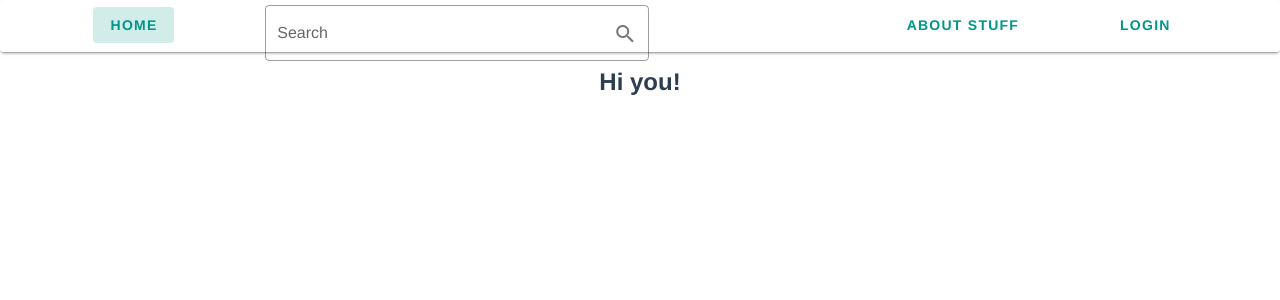
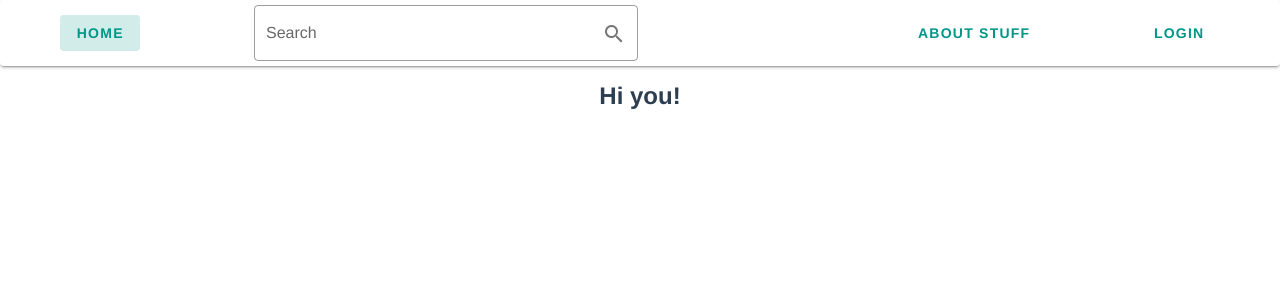
Before and after one commit to HerrAgner/movie_night, a Vue app in the folder frontend/: page / in a window 1280 px wide. Shown: the top 300 px of the page. Built offline with nearby package versions, Linux system fonts and the light colour scheme.

Commit message:
fixed navbar and bug with sizing on home-page

```diff
--- a/frontend/src/components/Navbar.vue
+++ b/frontend/src/components/Navbar.vue
@@ -1,6 +1,6 @@
 <template>
-    <v-card id="nav">
-        <v-container style="display: flex; justify-content: space-around; align-items: center; height: 5vh">
+    <v-card id="nav" style="display:flex; align-items: center">
+        <v-container style="display: flex; justify-content: space-between; align-items: center; height: 5vh;">
             <v-btn to="/" color="teal" text value="home">
                 <span>Home</span>
             </v-btn>
@@ -115,16 +115,17 @@ name: "Navbar",
 
 <style scoped>
     #nav {
-        height: 6.5vh;
+        min-height: 66px;
         z-index: 999;
         padding: 5px;
     }
 
     #search {
-        margin-top: 3vh;
+        margin-top: 5px;
     }
 
     #alert {
         color: red;
     }
+
 </style>
--- a/frontend/src/components/SearchInput.vue
+++ b/frontend/src/components/SearchInput.vue
@@ -9,7 +9,7 @@
                 v-model="search"
                 v-on:keyup="searchForMovies(500)"
                 v-on:focus="focusTextField"
-                style="position: absolute; width: 30%; top: 5px; z-index: 2; height: 5.5vh;"
+                style="position: absolute; width: 30%; top: 5px; z-index: 2; padding: 0"
         >
         </v-text-field>
         <transition name="fade">
@@ -162,4 +162,7 @@
             opacity: 1;
         }
     }
+    .v-text-field--filled{
+        height: 1vh;
+    }
 </style>
--- a/frontend/src/views/MovieDetails.vue
+++ b/frontend/src/views/MovieDetails.vue
@@ -153,7 +153,7 @@ export default {
 };
 </script>
 
-<style>
+<style scoped>
 .movie_info_table {
   text-align: left;
 }
```
